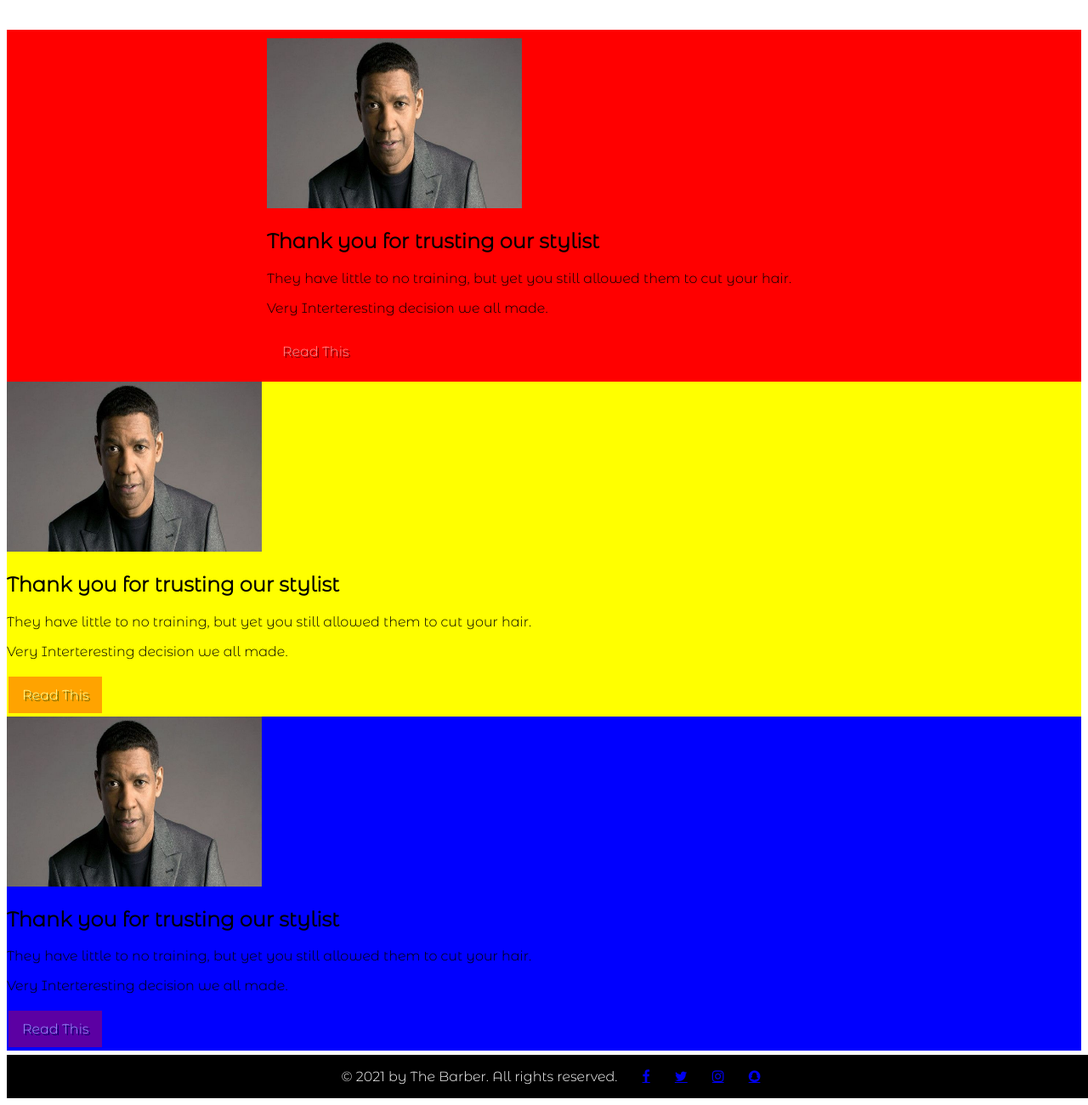
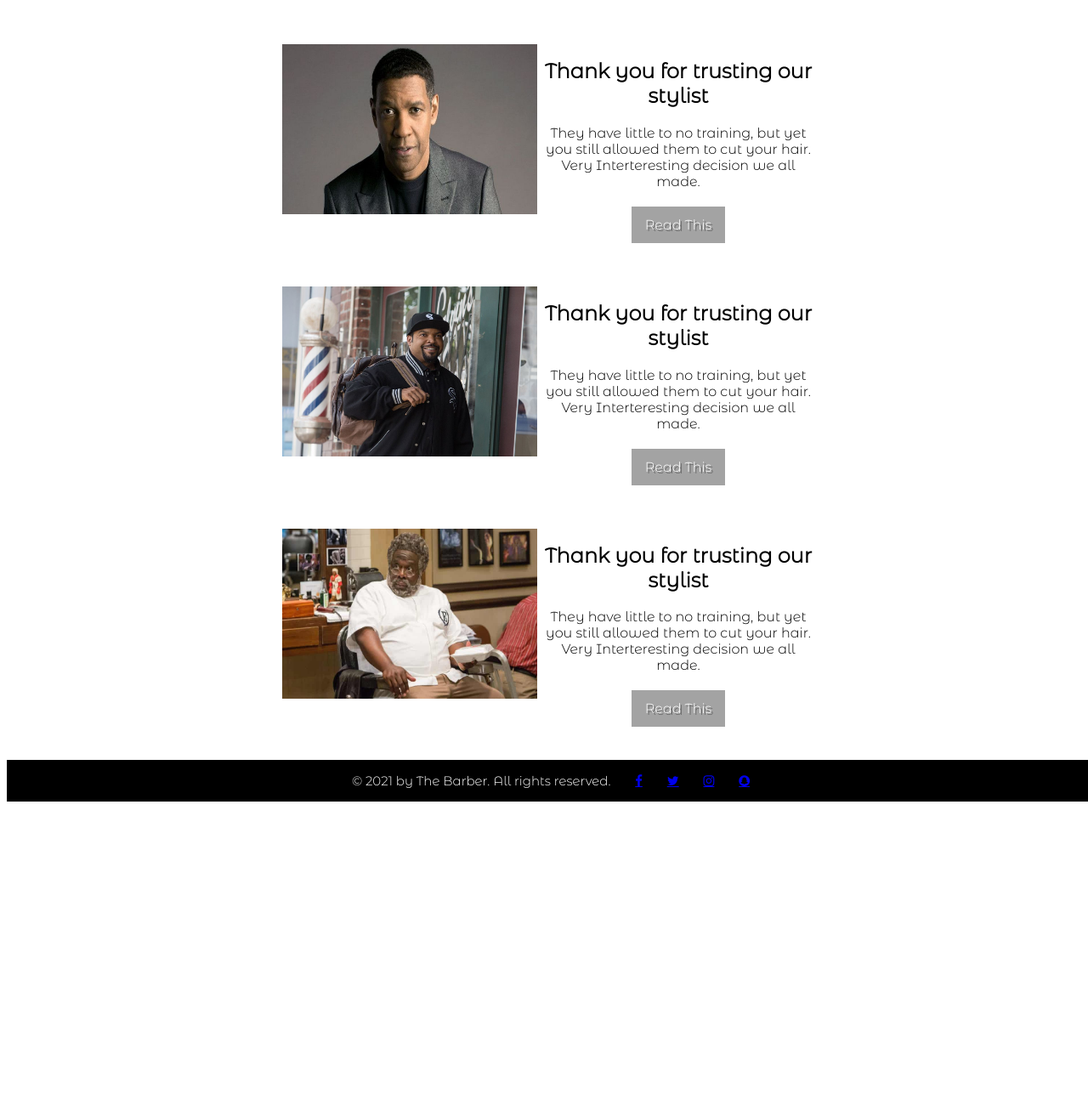
Before and after one commit to tevin-foster/hairSalorWebsite-14, a plain HTML site: page blog.html in a window 1280 px wide. Shown: the part 343-1643 px from the top of the page at 85% size. After the commit the page ends 1294 px from the top, so only its background shows below. Drawn offline with Linux system fonts and the light colour scheme.

Commit message:
adding style

```diff
--- a/blog-styles.css
+++ b/blog-styles.css
@@ -31,45 +31,78 @@
   flex-direction: column;
 }
 .top{
-background: red;
 align-content: center;
+width: 100%;
+height: auto;
+margin: 5px;
+
 
 }
 .inside-top{
-  width: 75%;
+  font-family: 'Montserrat Alternates', sans-serif;
   height: auto;
-  margin: 4px;
-  padding: 6px;
-  display: inline-block;
-  float: right;
-border: blue;
-border-radius: 20px;
+margin: auto;
+  padding: 9px;
+  width: 50%;
+  align-content: center;
+  text-align: center;
+
 }
 
+.middle{
+  align-content: center;
+  width: 100%;
+height: auto;
+margin: 5px;
 
-.middle{
-  background: yellow;
+}
+.inside-middle{
+  font-family: 'Montserrat Alternates', sans-serif;
+  height: auto;
+margin: auto;
+  padding: 9px;
+  width: 50%;
+  align-content: center;
+  text-align: center;
 }
 
 .bottom{
-  background: blue;
+  align-content: center;
+  width: 100%;
+height: auto;
+margin: 5px;
+}
+.inside-bottom{
+  font-family: 'Montserrat Alternates', sans-serif;
+  height: auto;
+margin: auto;
+  padding: 9px;
+  width: 50%;
+  align-content: center;
+  text-align: center;
 
 }
 
 .top img{
   width: 300px;
   height: 200px;
+  float: left;
+ margin: 3px;
 }
 .middle img{
   width: 300px;
   height: 200px;
+  float: left;
+ margin: 3px;
 }
 .bottom img{
   width: 300px;
   height: 200px;
+  float: left;
+ margin: 3px;
 }
 .button {
-  background-color: rgba(255, 0, 0, 0.6);
+  background-color: rgba(0, 0, 0, 0.6);
   border: none;
   color: white;
   padding: 12px 16px;
@@ -85,6 +118,7 @@ cursor: pointer;
 }
 p{
 font-family: 'Montserrat Alternates', sans-serif;
+
 }
 h2{
   font-family: 'Montserrat Alternates', sans-serif;
--- a/blog.html
+++ b/blog.html
@@ -7,10 +7,9 @@
     <meta name="viewport" content="width=device-width, initial-scale=1.0">
     <link rel="preconnect" href="https://fonts.gstatic.com">
     <link href="https://fonts.googleapis.com/css2?family=Montserrat+Alternates:wght@300&display=swap" rel="stylesheet">
-    <link rel="stylesheet" href="./index.html">
-    <link rel="stylesheet" href="./gallery.html">
-    <link rel="stylesheet" href="./about.html">
-    <link rel="stylesheet" href="./blog.html">
+    <link rel="stylesheet" href="./styles.css">
+    <link rel="stylesheet" href="./gallery.css">
+    <link rel="stylesheet" href="./about.css">
     <link rel="stylesheet" href="https://cdnjs.cloudflare.com/ajax/libs/font-awesome/4.7.0/css/font-awesome.min.css">
     <link rel="stylesheet" href="./blog-styles.css">
     <title>Blog Page</title>
@@ -41,28 +40,42 @@
         <section class="top">
             <div class="inside-top">
                 <img src="./Img folder/Denzel-Washington-1.jpeg" alt="Denzel">
+                <p>
                 <h2>Thank you for trusting our stylist</h2>
-            <p>They have little to no training, but yet you still allowed them to cut your hair.</p>
-            <p>Very Interteresting decision we all made.</p>
-            <button class="button">Read This</button>
+
+                They have little to no training, but yet you still allowed them to cut your hair.
+
+                Very Interteresting decision we all made.
+                </p>
+                <p>
+                    <button class="button">Read This</butt </p>
             </div>
         </section>
         <section class="middle">
             <div class="inside-middle">
-            <img src="./Img folder/Denzel-Washington-1.jpeg" alt="Denzel">
+                <img src="./Ice-cube.jpeg" alt="the cube">
+                <p>
                 <h2>Thank you for trusting our stylist</h2>
-            <p>They have little to no training, but yet you still allowed them to cut your hair.</p>
-            <p>Very Interteresting decision we all made.</p>
-            <button class="button">Read This</button>
+
+                They have little to no training, but yet you still allowed them to cut your hair.
+
+                Very Interteresting decision we all made.
+                </p>
+                <p>
+                    <button class="button">Read This</butt </p>
             </div>
         </section>
         <section class="bottom">
             <div class="inside-bottom">
-            <img src="./Img folder/Denzel-Washington-1.jpeg" alt="Denzel">
+                <img src="./Eddie.jpeg" alt="">
                 <h2>Thank you for trusting our stylist</h2>
-            <p>They have little to no training, but yet you still allowed them to cut your hair.</p>
-            <p>Very Interteresting decision we all made.</p>
-            <button class="button">Read This</button>
+
+                They have little to no training, but yet you still allowed them to cut your hair.
+
+                Very Interteresting decision we all made.
+                </p>
+                <p>
+                    <button class="button">Read This</butt </p>
             </div>
         </section>
     </div>
```
Lines whose indentation alone changed are shown as unchanged.
